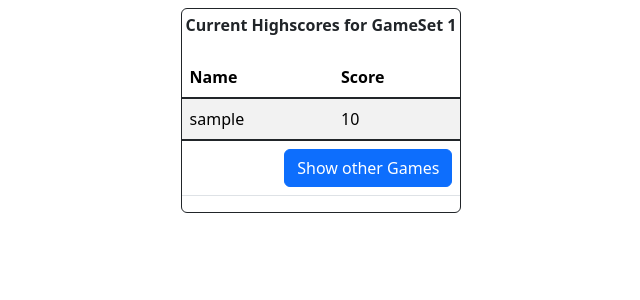
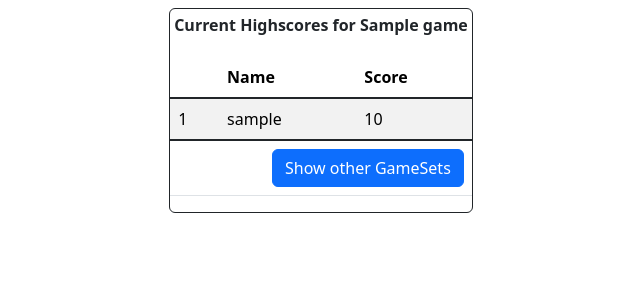
Before and after one commit to IkeTurtle/gamedle, a Flask app: template templates/game_score.html in a window 1280 px wide. Shown: the part 56-356 px from the top of the page, without its empty margins (319-959 px from the left). Run offline with Flask 3, Linux system fonts and the light colour scheme; the template is opened without the code that fills it: most values are stand-ins (such as "Sample title", 1, 10 or a date in 2020); some libraries are stand-ins or nearby versions.

Commit message:
Updated Highscore list

```diff
--- a/app.py
+++ b/app.py
@@ -63,6 +63,8 @@ def game_set(game_id, round):
         (object_id,)
     ).fetchone()
 
+    # Abfrage der Scores
+    score_data = db_con.execute("SELECT username, points FROM Score WHERE game_id = ? ORDER BY points DESC", (game_id,)).fetchall()
 
 
     if not guessing_object:
@@ -127,7 +129,7 @@ def game_set(game_id, round):
 
 
     # HTML-Template rendern
-    return render_template("game_set.html", guessing_object=guessing_object, game_id=game_id, game_name=game_set['name'], score=session['score'], round=session['current_round'])
+    return render_template("game_set.html", guessing_object=guessing_object, game_id=game_id, game_name=game_set['name'], score=session['score'], round=session['current_round'], score_data=score_data)
 
 
 @app.route('/GameSet<int:game_id>/score',methods=['GET', 'POST'])
--- a/templates/game_score.html
+++ b/templates/game_score.html
@@ -47,21 +47,23 @@
                         <div class="border border-dark border-1 rounded-2">
                             <div class="vstack gap-3 align-items-center">
 
-                                <div class="p-1 fw-bold">Current Highscores for GameSet 1</div>
+                                <div class="p-1 fw-bold">Current Highscores for {{game_set['name']}}</div>
 
                                     {% if score_data %}
                                         <table class="table table-striped w-100">
                                             <thead class="thead-dark">
                                                 <tr>
+                                                    <th scope="col"> </th>
                                                     <th scope="col">Name</th>
                                                     <th scope="col">Score</th>
                                                 </tr>
                                             </thead>
                                             <tbody class="table-group-divider">
 
-                                                 <!-- Schleife für Anzeige der Scores -->
+                                                <!-- Schleife für Anzeige der Scores -->
                                                 {% for score in score_data %}
                                                 <tr>
+                                                    <td>{{ loop.index }}</td>
                                                     <td>{{ score['username'] }}</td>
                                                     <td>{{ score['points'] }}</td>
                                                 </tr>
@@ -70,7 +72,7 @@
                                             <tfoot class="table-group-divider">
                                                 <tr>
                                                     <td colspan="100%" class="text-end">
-                                                        <a class="btn btn-primary" href="../GameSet1">Show other Games</a>
+                                                        <a class="btn btn-primary" href="../Game1">Show other GameSets</a>
                                                     </td>
                                                 </tr>
                                             </tfoot>
```
Also changed, not shown: templates/game_set.html (+15 -2 lines).
